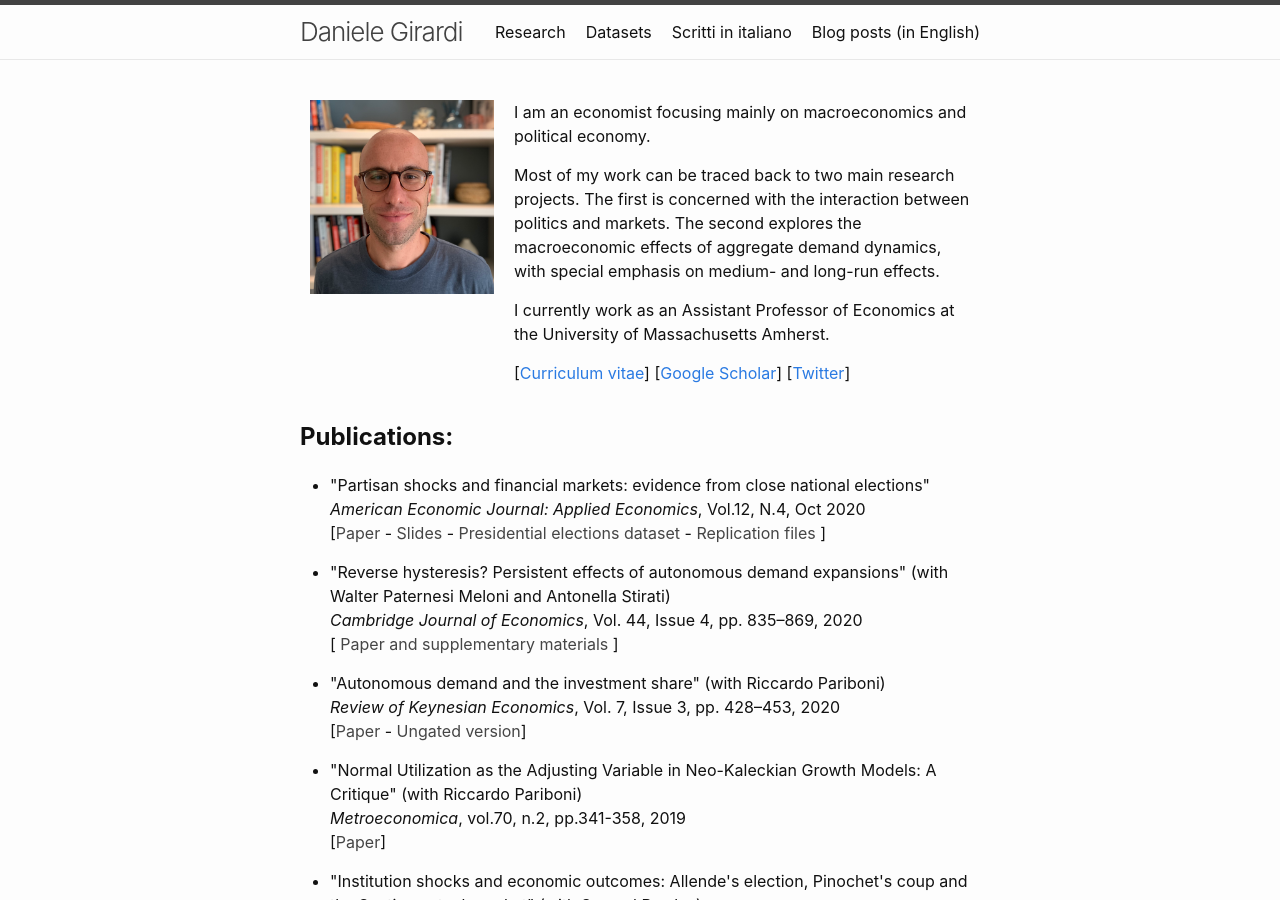
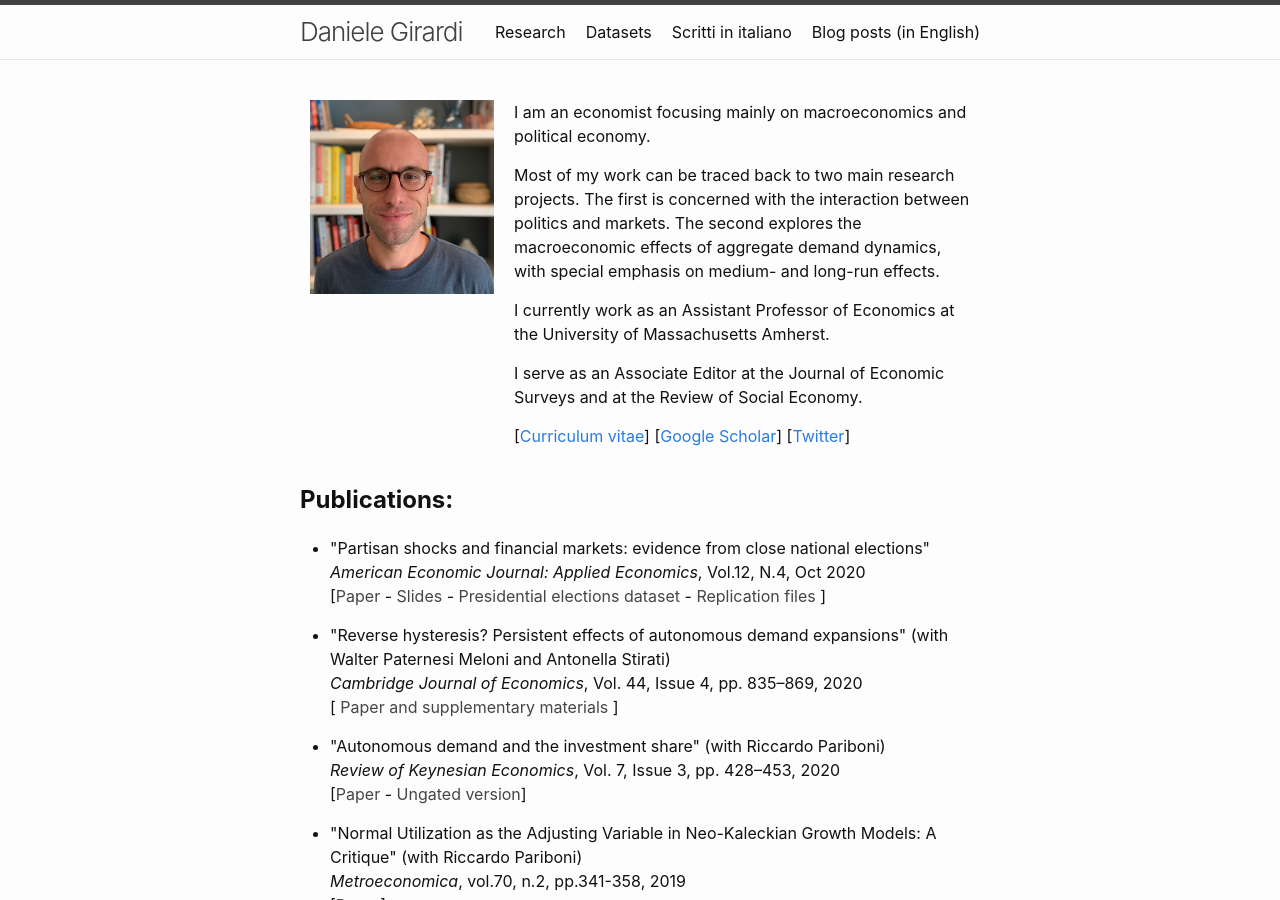
Before and after one commit to danielegirardi/danielegirardi.github.io, a Jekyll site: the page built from index.md, in a window 1280 px wide and 900 px high. Built offline with Jekyll 4.4.1, drawn with Linux system fonts in a browser that asks for light colours.

Commit message:
Update home.html

```diff
--- a/_layouts/home.html
+++ b/_layouts/home.html
@@ -51,6 +51,8 @@ layout: default
     <p> Most of my work can be traced back to two main research projects. The first is concerned with the interaction between politics and markets. The second explores the macroeconomic effects of aggregate demand dynamics, with special emphasis on medium- and long-run effects.
 
 <p> I currently work as an Assistant Professor of Economics at the University of Massachusetts Amherst. </p>
+
+ <p> I serve as an Associate Editor at the Journal of Economic Surveys and at the Review of Social Economy. </p>
 
 <p> [<a href="https://danielegirardi.github.io/CV%20Daniele%20Girardi.pdf" target="_blank" rel="noopener">Curriculum vitae</a>] [<a href="https://scholar.google.com/citations?user=XDTux6YAAAAJ&hl=en" target="_blank" rel="noopener">Google Scholar</a>] [<a href="https://twitter.com/DanieleGirardi_" target="_blank" rel="noopener">Twitter</a>]    </p>
 
```
